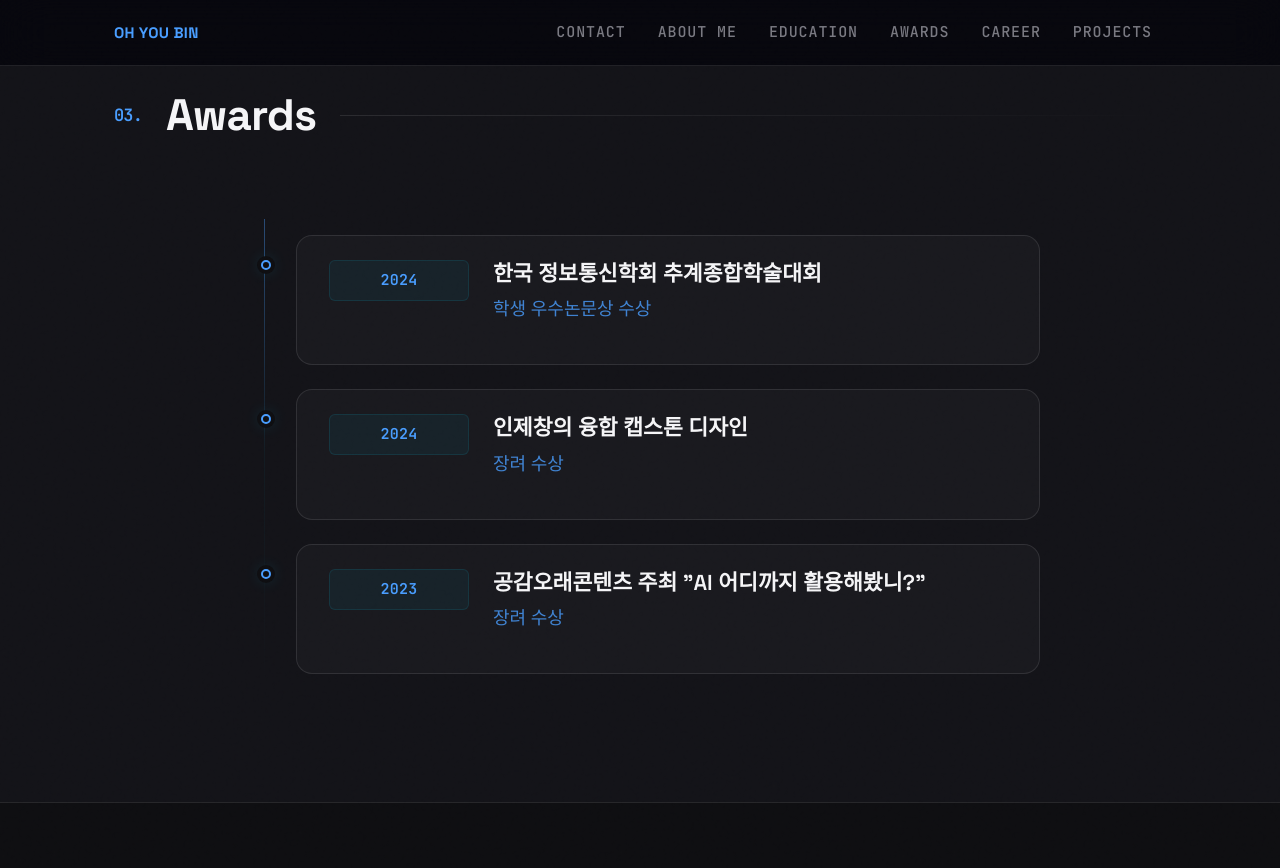
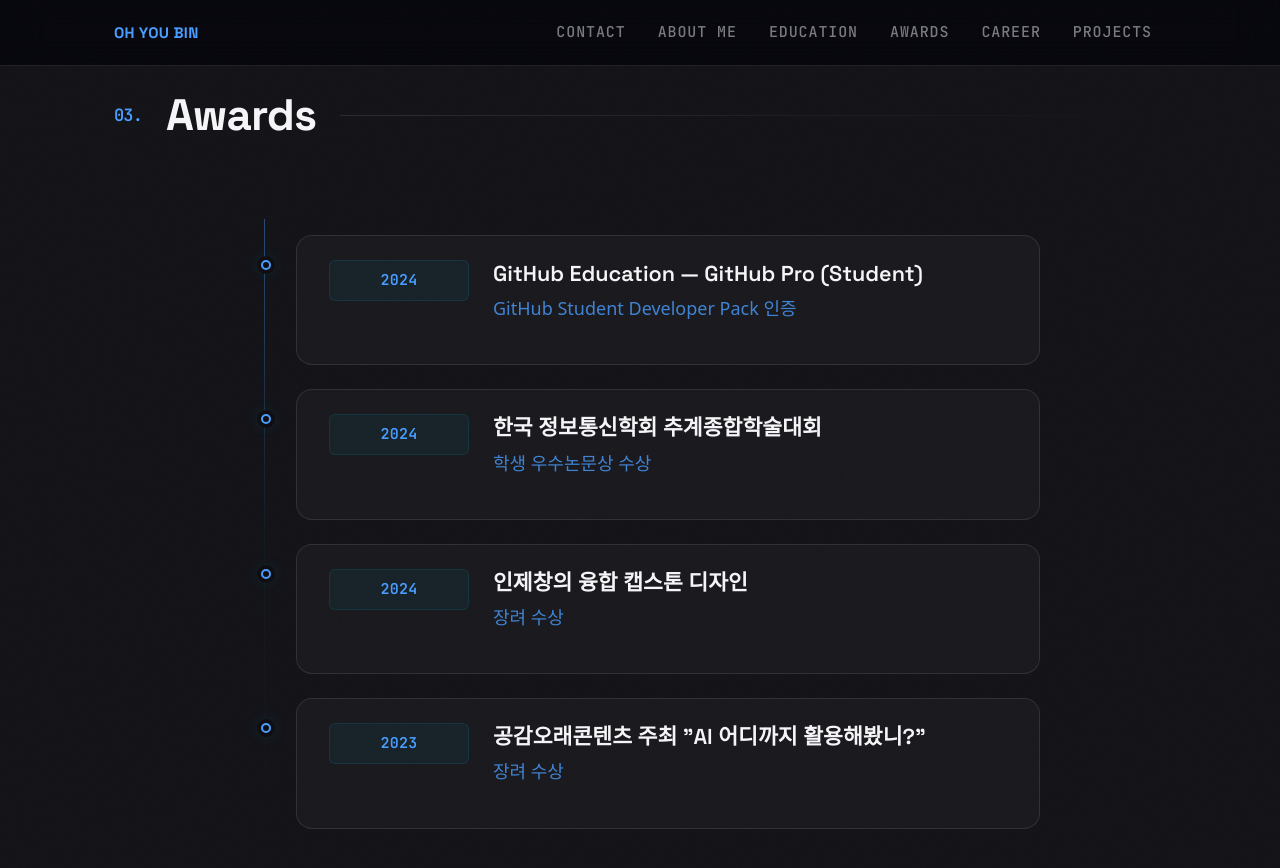
Before and after one commit to eye2ffect/eye2ffect.github.io, a Jekyll site: the page built from index.html, in a window 1280 px wide and 900 px high, scrolled down 2021 px. Shown: the top 868 px of the window. Built offline with Jekyll 4.4.1, drawn with Linux system fonts in a browser that asks for light colours; some web fonts are replaced.

Commit message:
Add GitHub Pro Student entry to Awards section
Agent-Logs-Url: https://github.com/eye2ffect/eye2ffect.github.io/sessions/e6fafc61-0a5a-419a-88f2-cb250a8d95f3

Co-authored-by: eye2ffect <90302922+eye2ffect@users.noreply.github.com>

```diff
--- a/_includes/awards.html
+++ b/_includes/awards.html
@@ -3,6 +3,13 @@
         <div class="full-width">
             <div class="section-heading" data-num="03.">Awards</div>
             <div class="experience-grid">
+                <div class="experience-item">
+                    <div class="experience-period">2024</div>
+                    <div class="experience-content">
+                        <h3 class="experience-title">GitHub Education — GitHub Pro (Student)</h3>
+                        <div class="experience-company">GitHub Student Developer Pack 인증</div>
+                    </div>
+                </div>
                 <div class="experience-item">
                     <div class="experience-period">2024</div>
                     <div class="experience-content">
```
